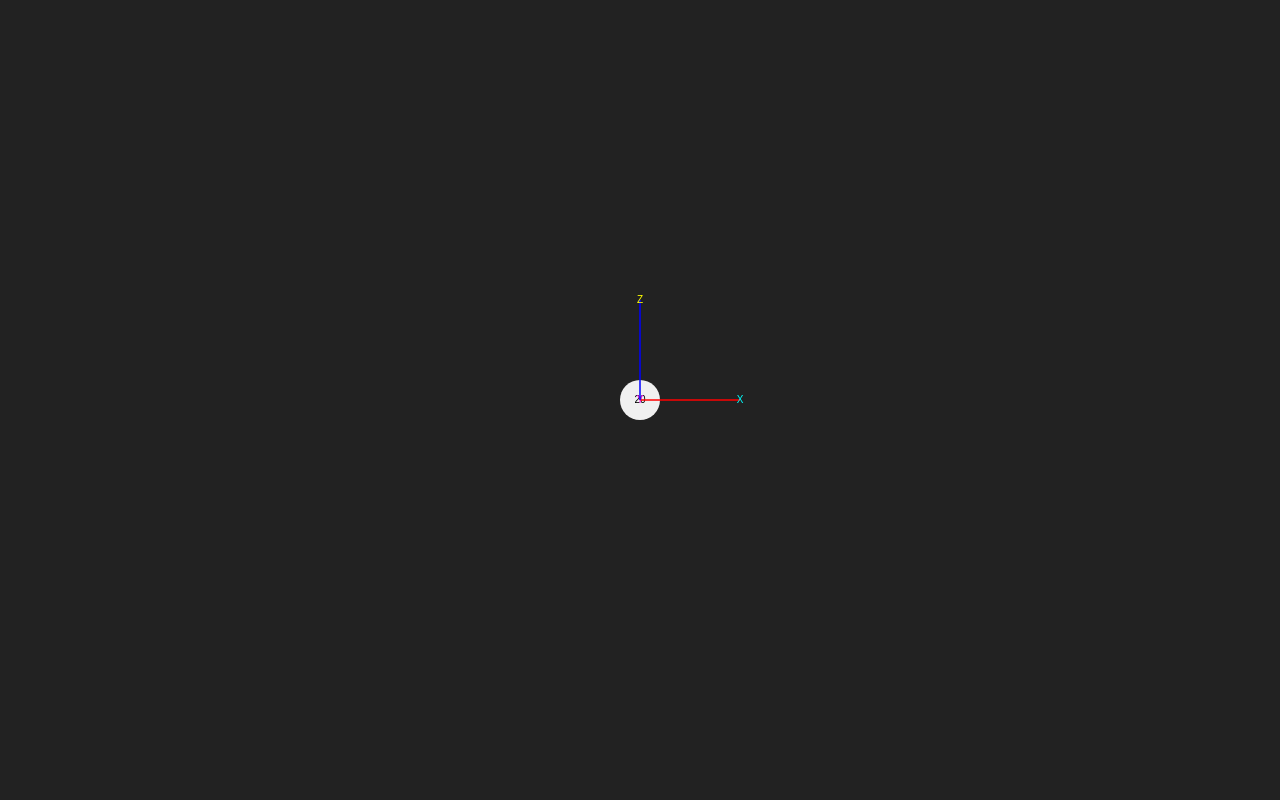
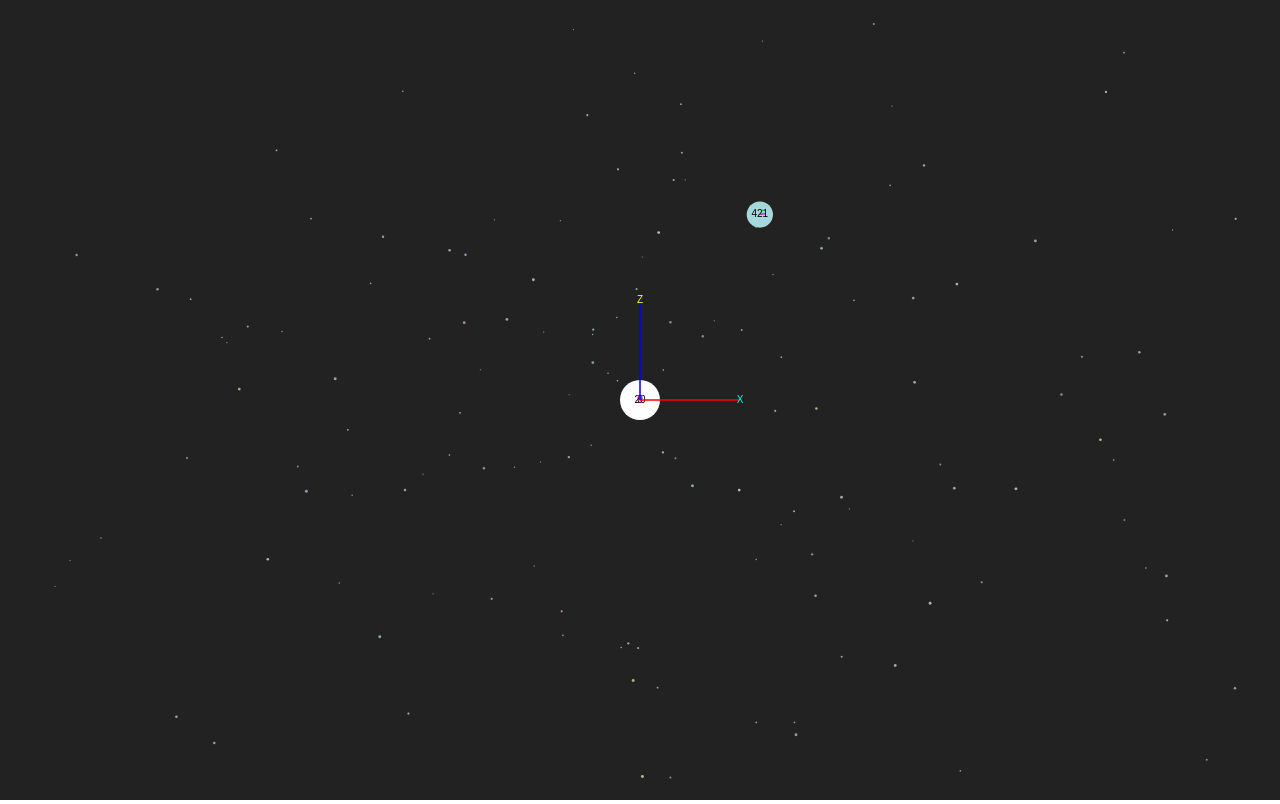
Before and after one commit to delena0702/Planet-System-Simulation, a plain HTML site: page index.html in a window 1280 px wide. Drawn offline with Linux system fonts and the light colour scheme.

Commit message:
Particle 완성

```diff
--- a/index.html
+++ b/index.html
@@ -1,7 +1,7 @@
 <!DOCTYPE html>
 <html>
     <head>
-        <title>Solar System</title>
+        <title>Planet System</title>
         <style>
             * {
                 margin: 0;
--- a/main.js
+++ b/main.js
@@ -1,4 +1,5 @@
 const DEBUG = true;
+
 let MIN_LENGTH;
 
 window.onload = function () {
@@ -8,11 +9,11 @@ window.onload = function () {
 }
 
 class Animation {
-    width = 0|window.innerWidth;
-    height = 0|window.innerHeight;
+    width = 0 | window.innerWidth;
+    height = 0 | window.innerHeight;
     count = 0
     graphicManager = new PerspectiveManager()
-    sun = new Sun({manager: this.graphicManager})
+    sun = new Sun({ manager: this.graphicManager })
 
     ctx
     objs = []
@@ -34,7 +35,9 @@ class Animation {
         this.ctx.textBaseline = "middle";
 
         this.objs.push(this.sun);
-        if (DEBUG) this.objs.push(new Axes({manager: this.graphicManager}));
+        if (DEBUG) this.objs.push(new Axes({ manager: this.graphicManager }));
+        for (let i = 0; i < 500; i++)
+            this.objs.push(new Particle({ manager: this.graphicManager }));
     }
 
     start() {
@@ -80,17 +83,17 @@ class Animation {
         }
 
         if (count % 200 == 0)
-            this.objs.push(new Planet({manager: this.graphicManager, offset: this.sun.r}));
+            this.objs.push(new Planet({ manager: this.graphicManager, offset: this.sun.r }));
     }
 }
 
 class Planet {
-    alpha = "EE"
-    r = 20
+    alpha = "FF"
+    r = 0 | Math.random() * 10 + 15
     g = 0.0002
-    pos = Vector.randVector(300, 400);
-    velocity = Planet.makeVelocity(this.pos, 5, 6);
-    color = `#${new Array(3).fill(0).map(_ => (255 - (0|Math.random() * 128)).toString(16).padStart(2, '0')).join('')}${this.alpha}`
+    pos = Vector.randVector(300, 400)
+    velocity = Planet.makeVelocity(this.pos, 5, 6)
+    color = `#${new Array(3).fill(0).map(_ => (255 - (0 | Math.random() * 128)).toString(16).padStart(2, '0')).join('')}${this.alpha}`
     graphicManager
 
     constructor(obj) {
@@ -103,7 +106,6 @@ class Planet {
 
     draw(ctx) {
         let pos = this.graphicManager.projection(this.pos);
-        let velocityPos = this.graphicManager.projection(this.pos.plus(this.velocity.resize(20)));
 
         if (pos.z >= 0) return;
 
@@ -115,17 +117,30 @@ class Planet {
         ctx.closePath();
         ctx.fill();
 
-        if (DEBUG && velocityPos.z < 0) {
+        if (DEBUG) {
+            var velocityPos = this.graphicManager.projection(this.pos.plus(this.velocity.resize(20)));
+            if (velocityPos.z < 0) {
                 ctx.strokeStyle = "#FF00FF";
                 ctx.beginPath();
                 ctx.moveTo(pos.x, pos.y);
                 ctx.lineTo(velocityPos.x, velocityPos.y);
                 ctx.closePath();
                 ctx.stroke();
+            }
+
+            var posVector = this.graphicManager.projection(this.pos.plus(this.pos.resize(20)));
+            if (posVector.z < 0) {
+                ctx.strokeStyle = "#00FF00";
+                ctx.beginPath();
+                ctx.moveTo(pos.x, pos.y);
+                ctx.lineTo(posVector.x, posVector.y);
+                ctx.closePath();
+                ctx.stroke();
+            }
 
             ctx.fillStyle = "#000000";
             if (pos.squareSize())
-                ctx.fillText(0|Math.sqrt(pos.squareSize()), pos.x, pos.y);
+                ctx.fillText(0 | Math.sqrt(this.pos.squareSize()), pos.x, pos.y);
             else
                 ctx.fillText(0 | this.r * PerspectiveManager.screenLength / pos.z, pos.x, pos.y);
         }
@@ -137,9 +152,8 @@ class Planet {
         this.pos = this.pos.plus(this.velocity);
         this.velocity = this.velocity.plus(this.pos.scalarProduct(-this.g));
 
-        if (count % 10 == 0) {
+        if (count % 10 == 0)
             this.velocity = this.velocity.scalarProduct(0.99);
-        }
     }
 
     getPriority() {
@@ -172,13 +186,15 @@ class Sun extends Planet {
     draw(ctx) {
         super.draw(ctx);
 
+        if (DEBUG) {
             let pos = this.graphicManager.projection(this.pos);
             ctx.save();
             ctx.fillText(this.r, pos.x, pos.y);
             ctx.restore();
         }
+    }
 
-    next(count) {}
+    next(count) { }
 }
 
 class Axes {
@@ -244,10 +260,42 @@ class Axes {
         ctx.restore();
     }
 
+    next() { }
+
+    getPriority() {
+        return this.graphicManager.projection(new Vector(0, 0, 0)).z;
+    }
+}
+
+
+class Particle {
+    pos = Vector.randVector(10000, 11000)
+    r = Math.random() + 0.5
+    color = `#${new Array(3).fill(0).map(_ => (255 - (0 | Math.random() * 64) - 64).toString(16).padStart(2, '0')).join('')}`
+    graphicManager
+
+    constructor(obj) {
+        if (!obj) return;
+
+        this.graphicManager = obj.manager;
+    }
+
+    draw(ctx) {
+        let pos = this.graphicManager.projection(this.pos);
+        if (pos.z >= 0) return;
+
+        ctx.save();
+        ctx.fillStyle = this.color;
+        ctx.beginPath();
+        ctx.arc(pos.x, pos.y, this.r, 0, 2 * Math.PI);
+        ctx.fill();
+        ctx.restore();
+    }
+
     next() {}
 
     getPriority() {
-        return this.graphicManager.projection(new Vector(0, 0, 0)).z;
+        return this.graphicManager.projection(this.pos).z;
     }
 }
 
@@ -267,6 +315,7 @@ class Vector {
     unit() { return this.resize(1); }
     resize(len) {
         let length = Math.sqrt(this.squareSize());
+        if (length == 0) return this;
         return new Vector(len * this.x / length, len * this.y / length, len * this.z / length);
     }
 
@@ -282,7 +331,7 @@ class Vector {
             let position = new Array(3).fill(0).map(_ => Math.random() * 2 * maxr - maxr);
             let squareLength = position.reduce((a, x) => a + x ** 2, 0);
 
-            if (squareLength >= minr**2 && squareLength <= maxr**2)
+            if (squareLength >= minr ** 2 && squareLength <= maxr ** 2)
                 return new Vector(position[0], position[1], position[2]);
         }
     }
@@ -292,13 +341,13 @@ class PerspectiveManager {
     static screenLength = -300
     baseLength = 300
     pre
-    th = Math.PI*3/2
+    th = Math.PI * 3 / 2
     pi = 0
     keyStat = {}
 
     constructor() {
-        window.onkeydown = (e) => {this.keyStat[e.key] = true;};
-        window.onkeyup = (e) => {this.keyStat[e.key] = false;};
+        window.onkeydown = (e) => { this.keyStat[e.key] = true; };
+        window.onkeyup = (e) => { this.keyStat[e.key] = false; };
     }
 
     move(x, y) {
@@ -325,8 +374,8 @@ class PerspectiveManager {
         if (this.keyStat['s']) dy++;
         if (this.keyStat['d']) dx++;
 
-        this.th -= dx / 200;
-        this.pi += dy / 200;
+        this.th -= dx / 20;
+        this.pi += dy / 20;
         this.normalize();
     }
 
@@ -345,7 +394,7 @@ class PerspectiveManager {
         ).resize(-this.baseLength);
         v = v.plus(basePosition);
 
-        let s = -sin(this.th)*v.x + cos(this.th)*v.y;
+        let s = -sin(this.th) * v.x + cos(this.th) * v.y;
         let t = sin(this.pi) * cos(this.th) * v.x + sin(this.pi) * sin(this.th) * v.y - cos(this.pi) * v.z;
         let u = cos(this.pi) * cos(this.th) * v.x + cos(this.pi) * sin(this.th) * v.y + sin(this.pi) * v.z;
 
```
Also changed, not shown: 1 other file. Lines whose indentation alone changed are shown as unchanged.
